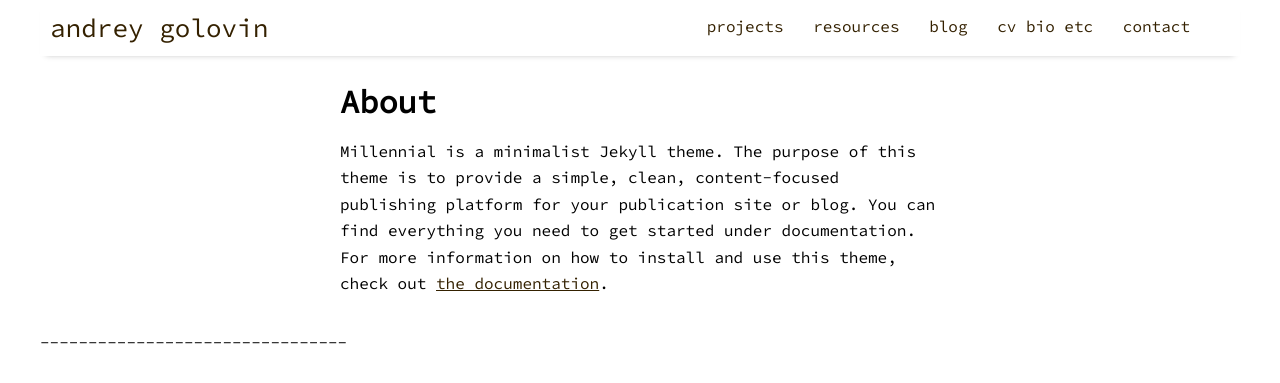
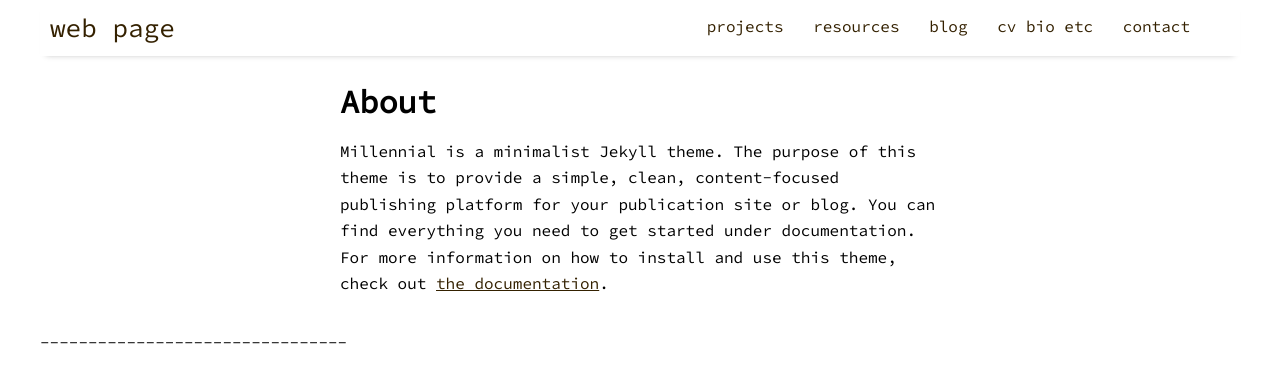
Before and after one commit to agamurian/agamurian.github.io, a Jekyll site: the page built from pages/about.md, in a window 1280 px wide. Shown: the top 383 px of the page. Built offline with Jekyll 4.4.1, drawn with Linux system fonts in a browser that asks for light colours; nearby versions of some CDN libraries.

Commit message:
Update _config.yml

```diff
--- a/_config.yml
+++ b/_config.yml
@@ -14,7 +14,7 @@ sass:
   style: :nested
 
 # Customise atom feed settings (this is where Jekyll-Feed gets configuration information)
-title:		           "andrey golovin"
+title:		           "web page"
 description:	       "contemprory cg artist"
 author:              "andrey golovin"
 
```
